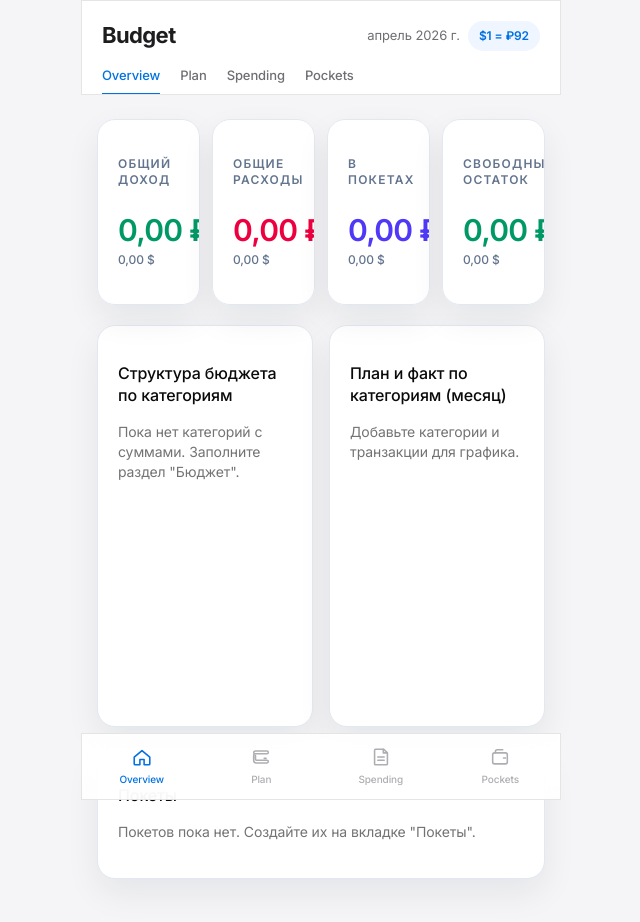
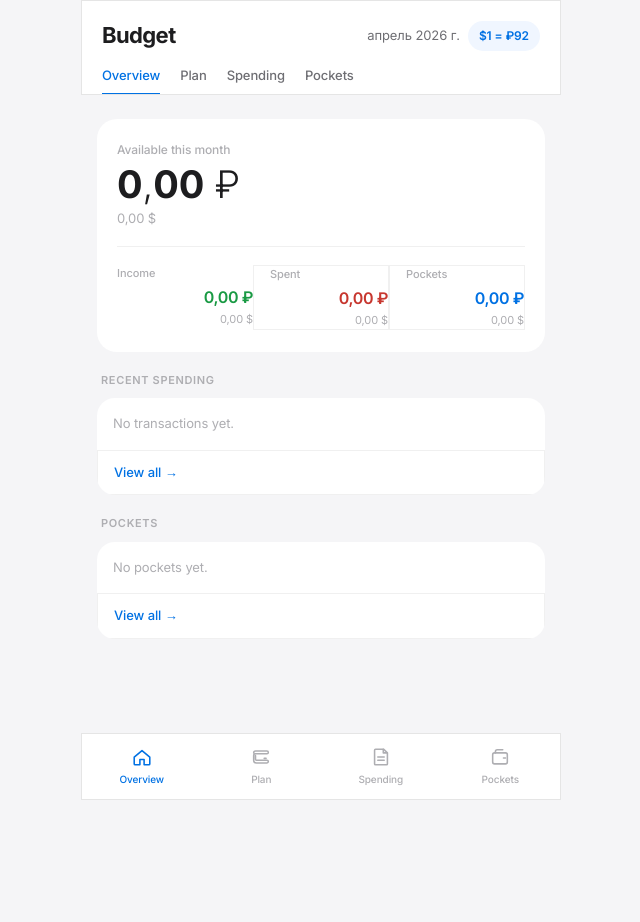
Before and after one commit to roxannication-arch/careerplusresearch, a Next.js app in the folder family-budget/: page /dashboard in a window 1280 px wide. Shown: the top 922 px of the page, without its empty margins (319-959 px from the left). After the commit the page ends 880 px from the top, so only its background shows below. Built offline with nearby package versions, Linux system fonts and the light colour scheme.

Commit message:
feat: redesign overview page hero and previews
Co-authored-by: roxannication-arch <roxannication-arch@users.noreply.github.com>

```diff
--- a/family-budget/app/dashboard/page.tsx
+++ b/family-budget/app/dashboard/page.tsx
@@ -1,159 +1,336 @@
 "use client";
 
+import Link from "next/link";
 import { useMemo } from "react";
-import { Bar, BarChart, Cell, Pie, PieChart, ResponsiveContainer, Tooltip, XAxis, YAxis } from "recharts";
 
-import { MetricCard } from "@/components/MetricCard";
-import { PocketCard } from "@/components/PocketCard";
-import { Card, CardContent, CardHeader, CardTitle } from "@/components/ui/card";
-import { formatRub } from "@/lib/currency";
+import { formatRub, formatUsd, toRub, toUsd } from "@/lib/currency";
 import {
-  calculateCategorySummary,
   calculateIncomeTotals,
-  calculateRunningBalance,
-  calculateTotalExpenses,
+  calculatePlannedExpenseTotals,
   calculatePocketTotals,
 } from "@/lib/summary";
+import { Currency } from "@/lib/types";
 import { useBudget } from "@/components/BudgetProvider";
+import { cn } from "@/lib/utils";
 
-const chartPalette = ["#6366f1", "#10b981", "#f59e0b", "#ef4444", "#8b5cf6", "#0ea5e9"];
+type IconKind = "rent" | "groceries" | "transport" | "entertainment" | "phone";
 
-function tooltipFormatter(value: unknown) {
-  if (typeof value === "number") {
-    return formatRub(value);
+function detectExpenseKind(name: string): IconKind {
+  const lowered = name.toLowerCase();
+  if (/(rent|аренд|кварт|жиль)/.test(lowered)) return "rent";
+  if (/(transport|бенз|такси|авто|машин|метро)/.test(lowered)) return "transport";
+  if (/(phone|телефон|связ|интернет|mobile)/.test(lowered)) return "phone";
+  if (/(entertain|развлеч|досуг|кино|игр)/.test(lowered)) return "entertainment";
+  return "groceries";
 }
-  if (typeof value === "string") {
-    const parsed = Number.parseFloat(value);
-    return Number.isFinite(parsed) ? formatRub(parsed) : value;
+
+function getIconColors(kind: IconKind): { background: string; color: string } {
+  if (kind === "rent") return { background: "var(--red-bg)", color: "var(--red)" };
+  if (kind === "transport") return { background: "var(--purple-bg)", color: "var(--purple)" };
+  if (kind === "phone") return { background: "var(--amber-bg)", color: "var(--amber)" };
+  if (kind === "entertainment") return { background: "var(--blue-bg)", color: "var(--blue)" };
+  return { background: "var(--green-bg)", color: "var(--green)" };
 }
-  if (Array.isArray(value) && value.length > 0) {
-    const first = value[0];
-    if (typeof first === "number") {
-      return formatRub(first);
+
+function IconGlyph({ kind }: { kind: IconKind }) {
+  if (kind === "rent") {
+    return (
+      <svg width="18" height="18" viewBox="0 0 24 24" fill="none" aria-hidden="true">
+        <path d="M4 10.2 12 4l8 6.2v8.3a1 1 0 0 1-1 1h-5.1v-5.9h-3.8v5.9H5a1 1 0 0 1-1-1v-8.3Z" stroke="currentColor" strokeWidth="1.5" strokeLinecap="round" strokeLinejoin="round" />
+      </svg>
+    );
   }
-    if (typeof first === "string") {
-      const parsed = Number.parseFloat(first);
-      return Number.isFinite(parsed) ? formatRub(parsed) : first;
+
+  if (kind === "groceries") {
+    return (
+      <svg width="18" height="18" viewBox="0 0 24 24" fill="none" aria-hidden="true">
+        <rect x="4" y="5" width="16" height="15" rx="2.5" stroke="currentColor" strokeWidth="1.5" />
+        <path d="M8 3.5v3M16 3.5v3M4 9h16M8 12.5h3M13 12.5h3M8 16h3M13 16h3" stroke="currentColor" strokeWidth="1.5" strokeLinecap="round" />
+      </svg>
+    );
   }
+
+  if (kind === "transport") {
+    return (
+      <svg width="18" height="18" viewBox="0 0 24 24" fill="none" aria-hidden="true">
+        <path d="M6.5 15.5h11l-.8-4.2a2 2 0 0 0-2-1.6H9.3a2 2 0 0 0-2 1.6l-.8 4.2Z" stroke="currentColor" strokeWidth="1.5" strokeLinecap="round" strokeLinejoin="round" />
+        <path d="M6 15.5v2.2M18 15.5v2.2M8 12h8" stroke="currentColor" strokeWidth="1.5" strokeLinecap="round" />
+        <circle cx="8" cy="18" r="1" fill="currentColor" />
+        <circle cx="16" cy="18" r="1" fill="currentColor" />
+      </svg>
+    );
   }
-  return "—";
+
+  if (kind === "phone") {
+    return (
+      <svg width="18" height="18" viewBox="0 0 24 24" fill="none" aria-hidden="true">
+        <path d="M5 8h14M5 12h14M5 16h9" stroke="currentColor" strokeWidth="1.5" strokeLinecap="round" />
+      </svg>
+    );
+  }
+
+  return (
+    <svg width="18" height="18" viewBox="0 0 24 24" fill="none" aria-hidden="true">
+      <circle cx="12" cy="12" r="6" stroke="currentColor" strokeWidth="1.5" />
+    </svg>
+  );
+}
+
+function IconWrap({ kind }: { kind: IconKind }) {
+  const colors = getIconColors(kind);
+  return (
+    <span
+      className="inline-flex h-9 w-9 shrink-0 items-center justify-center rounded-[10px]"
+      style={{ backgroundColor: colors.background, color: colors.color }}
+    >
+      <IconGlyph kind={kind} />
+    </span>
+  );
+}
+
+function DualAmount({
+  amount,
+  currency,
+  exchangeRate,
+  primaryClassName = "text-[16px] font-semibold tracking-[-0.4px] text-[var(--ink)]",
+  secondaryClassName = "mt-0.5 text-[11px] text-[var(--ink3)]",
+  negative,
+}: {
+  amount: number;
+  currency: Currency;
+  exchangeRate: number;
+  primaryClassName?: string;
+  secondaryClassName?: string;
+  negative?: boolean;
+}) {
+  const signed = negative ? -Math.abs(amount) : amount;
+  const primary = currency === "USD" ? formatUsd(signed) : formatRub(signed);
+  const secondary =
+    currency === "USD"
+      ? formatRub(toRub(signed, "USD", exchangeRate))
+      : formatUsd(toUsd(signed, "RUB", exchangeRate));
+
+  return (
+    <div className="text-right">
+      <p className={primaryClassName}>{primary}</p>
+      <p className={secondaryClassName}>{secondary}</p>
+    </div>
+  );
+}
+
+function BigValue({ value }: { value: string }) {
+  return (
+    <span className="text-[38px] font-light leading-none tracking-[-1.5px] text-[var(--ink)]">
+      {Array.from(value).map((char, index) =>
+        /\d/.test(char) ? (
+          <b key={`${char}-${index}`} className="font-bold">
+            {char}
+          </b>
+        ) : (
+          <span key={`${char}-${index}`}>{char}</span>
+        ),
+      )}
+    </span>
+  );
+}
+
+function formatDateTime(dateValue: string): string {
+  const parsed = new Date(`${dateValue}T00:00:00`);
+  if (Number.isNaN(parsed.getTime())) {
+    return `${dateValue} · 00:00`;
+  }
+
+  const datePart = parsed.toLocaleDateString("ru-RU", {
+    day: "2-digit",
+    month: "short",
+  });
+  const timePart = parsed.toLocaleTimeString("ru-RU", {
+    hour: "2-digit",
+    minute: "2-digit",
+  });
+  return `${datePart} · ${timePart}`;
 }
 
 export default function DashboardPage() {
-  const { monthData, addFundsToPocket, updatePocket, deletePocket } = useBudget();
+  const { monthData } = useBudget();
   const income = useMemo(() => calculateIncomeTotals(monthData), [monthData]);
-  const expenses = useMemo(() => calculateTotalExpenses(monthData), [monthData]);
+  const plannedExpenses = useMemo(() => calculatePlannedExpenseTotals(monthData), [monthData]);
   const pockets = useMemo(() => calculatePocketTotals(monthData), [monthData]);
-  const running = useMemo(() => calculateRunningBalance(monthData), [monthData]);
-  const categorySummary = useMemo(() => calculateCategorySummary(monthData), [monthData]);
+  const available = useMemo(
+    () => ({
+      rub: income.rub - plannedExpenses.rub - pockets.rub,
+      usd: income.usd - plannedExpenses.usd - pockets.usd,
+    }),
+    [income, plannedExpenses, pockets],
+  );
 
-  const chartData = categorySummary
-    .filter((item) => item.plannedRub > 0 || item.actualRub > 0)
-    .map((item) => ({
-      name: item.categoryName,
-      plannedRub: Number(item.plannedRub.toFixed(2)),
-      actualRub: Number(item.actualRub.toFixed(2)),
-    }));
+  const categoryNameById = useMemo(
+    () =>
+      monthData.expenses.reduce<Record<string, string>>((accumulator, expense) => {
+        accumulator[expense.id] = expense.name.trim() || "Без категории";
+        return accumulator;
+      }, {}),
+    [monthData.expenses],
+  );
+
+  const recentTransactions = useMemo(() => {
+    return [...monthData.transactions]
+      .sort((left, right) => {
+        const leftTs = new Date(`${left.date}T00:00:00`).getTime();
+        const rightTs = new Date(`${right.date}T00:00:00`).getTime();
+        return rightTs - leftTs;
+      })
+      .slice(0, 3);
+  }, [monthData.transactions]);
 
   return (
-    <div className="space-y-5">
-      <div className="grid gap-3 sm:grid-cols-2 xl:grid-cols-4">
-        <MetricCard title="Общий доход" rubValue={income.rub} usdValue={income.usd} tone="positive" />
-        <MetricCard title="Общие расходы" rubValue={expenses.rub} usdValue={expenses.usd} tone="negative" />
-        <MetricCard title="В покетах" rubValue={pockets.rub} usdValue={pockets.usd} tone="pocket" />
-        <MetricCard
-          title="Свободный остаток"
-          rubValue={running.rub}
-          usdValue={running.usd}
-          tone={running.rub >= 0 ? "positive" : "negative"}
+    <div className="-mx-4 -mt-6 bg-[var(--bg)] px-4 pt-6 pb-4">
+      <section className="mb-3 rounded-[20px] bg-[var(--white)] px-5 py-[22px]">
+        <p className="mb-1.5 text-[12px] font-medium text-[var(--ink3)]">Available this month</p>
+        <BigValue value={formatRub(available.rub)} />
+        <p className="mt-[5px] text-[13px] text-[var(--ink3)]">{formatUsd(available.usd)}</p>
+        <div className="my-[18px] h-[0.5px] bg-[var(--line)]" />
+        <div className="grid grid-cols-3 gap-0">
+          <div>
+            <p className="mb-1 text-[11px] font-medium text-[var(--ink3)]">Income</p>
+            <DualAmount
+              amount={income.rub}
+              currency="RUB"
+              exchangeRate={monthData.exchangeRate}
+              primaryClassName="text-[16px] font-semibold tracking-[-0.4px] text-[var(--green)]"
+              secondaryClassName="mt-0.5 text-[11px] text-[var(--ink3)]"
             />
           </div>
+          <div className="border-l border-[0.5px] border-[var(--line)] pl-4">
+            <p className="mb-1 text-[11px] font-medium text-[var(--ink3)]">Spent</p>
+            <DualAmount
+              amount={plannedExpenses.rub}
+              currency="RUB"
+              exchangeRate={monthData.exchangeRate}
+              primaryClassName="text-[16px] font-semibold tracking-[-0.4px] text-[var(--red)]"
+              secondaryClassName="mt-0.5 text-[11px] text-[var(--ink3)]"
+            />
+          </div>
+          <div className="border-l border-[0.5px] border-[var(--line)] pl-4">
+            <p className="mb-1 text-[11px] font-medium text-[var(--ink3)]">Pockets</p>
+            <DualAmount
+              amount={pockets.rub}
+              currency="RUB"
+              exchangeRate={monthData.exchangeRate}
+              primaryClassName="text-[16px] font-semibold tracking-[-0.4px] text-[var(--blue)]"
+              secondaryClassName="mt-0.5 text-[11px] text-[var(--ink3)]"
+            />
+          </div>
+        </div>
+      </section>
 
-      <div className="grid gap-4 lg:grid-cols-2">
-        <Card className="bg-white">
-          <CardHeader>
-            <CardTitle>Структура бюджета по категориям</CardTitle>
-          </CardHeader>
-          <CardContent className="h-72">
-            {chartData.length === 0 ? (
-              <p className="text-sm text-muted-foreground">
-                Пока нет категорий с суммами. Заполните раздел &quot;Бюджет&quot;.
+      <section>
+        <p className="mb-[10px] mt-5 px-1 text-[11px] font-semibold uppercase tracking-[0.06em] text-[var(--ink3)]">
+          Recent spending
         </p>
+        <div className="overflow-hidden rounded-2xl bg-[var(--white)]">
+          {recentTransactions.length === 0 ? (
+            <div className="px-4 py-4 text-[13px] text-[var(--ink3)]">No transactions yet.</div>
           ) : (
-              <ResponsiveContainer width="100%" height="100%">
-                <PieChart>
-                  <Pie
-                    data={chartData}
-                    dataKey="plannedRub"
-                    nameKey="name"
-                    innerRadius={54}
-                    outerRadius={96}
-                    paddingAngle={3}
+            recentTransactions.map((transaction, index) => {
+              const categoryName =
+                categoryNameById[transaction.categoryId] || transaction.note.trim() || "Без категории";
+              const kind = detectExpenseKind(categoryName);
+              return (
+                <div
+                  key={transaction.id}
+                  className={cn(
+                    "flex min-h-[52px] items-center gap-3 px-4 py-[13px]",
+                    index > 0 && "border-t border-[0.5px] border-[var(--line)]",
+                  )}
                 >
-                    {chartData.map((entry, index) => (
-                      <Cell key={entry.name} fill={chartPalette[index % chartPalette.length]} />
-                    ))}
-                  </Pie>
-                  <Tooltip
-                    formatter={tooltipFormatter}
-                    contentStyle={{ borderRadius: "12px", borderColor: "#e2e8f0" }}
+                  <IconWrap kind={kind} />
+                  <div className="min-w-0 flex-1">
+                    <p className="truncate text-[14px] font-medium tracking-[-0.2px] text-[var(--ink)]">
+                      {categoryName}
+                    </p>
+                    <p className="mt-[2px] truncate text-[11px] text-[var(--ink3)]">
+                      {transaction.note.trim()
+                        ? `${formatDateTime(transaction.date)} · ${transaction.note.trim()}`
+                        : formatDateTime(transaction.date)}
+                    </p>
+                  </div>
+                  <DualAmount
+                    amount={transaction.amount}
+                    currency={transaction.currency}
+                    exchangeRate={monthData.exchangeRate}
+                    primaryClassName="text-[14px] font-semibold tracking-[-0.3px] text-[var(--red)]"
+                    secondaryClassName="mt-0.5 text-[11px] text-[var(--ink3)]"
+                    negative
                   />
-                </PieChart>
-              </ResponsiveContainer>
+                </div>
+              );
+            })
           )}
-          </CardContent>
-        </Card>
+          <Link
+            href="/transactions"
+            className="block w-full border-t border-[0.5px] border-[var(--line)] px-4 py-3 text-[13px] font-medium text-[var(--blue)]"
+          >
+            View all →
+          </Link>
+        </div>
+      </section>
 
-        <Card className="bg-white">
-          <CardHeader>
-            <CardTitle>План и факт по категориям (месяц)</CardTitle>
-          </CardHeader>
-          <CardContent className="h-72">
-            {chartData.length === 0 ? (
-              <p className="text-sm text-muted-foreground">Добавьте категории и транзакции для графика.</p>
+      <section>
+        <p className="mb-[10px] mt-5 px-1 text-[11px] font-semibold uppercase tracking-[0.06em] text-[var(--ink3)]">
+          Pockets
+        </p>
+        <div className="overflow-hidden rounded-2xl bg-[var(--white)]">
+          {monthData.pockets.length === 0 ? (
+            <div className="px-4 py-4 text-[13px] text-[var(--ink3)]">No pockets yet.</div>
           ) : (
-              <ResponsiveContainer width="100%" height="100%">
-                <BarChart data={chartData} margin={{ top: 8, right: 8, left: 0, bottom: 20 }}>
-                  <XAxis dataKey="name" tick={{ fontSize: 12 }} angle={-20} textAnchor="end" height={56} />
-                  <YAxis tickFormatter={(value) => `${Math.round(value / 1000)}k`} />
-                  <Tooltip
-                    formatter={tooltipFormatter}
-                    contentStyle={{ borderRadius: "12px", borderColor: "#e2e8f0" }}
+            monthData.pockets.map((pocket, index) => {
+              const target = pocket.targetAmount ?? 0;
+              const progress = target > 0 ? Math.min((pocket.savedAmount / target) * 100, 100) : 0;
+              const primary =
+                pocket.currency === "USD"
+                  ? formatUsd(pocket.savedAmount)
+                  : formatRub(pocket.savedAmount);
+              const secondary =
+                pocket.currency === "USD"
+                  ? formatRub(toRub(pocket.savedAmount, "USD", monthData.exchangeRate))
+                  : formatUsd(toUsd(pocket.savedAmount, "RUB", monthData.exchangeRate));
+
+              return (
+                <div
+                  key={pocket.id}
+                  className={cn(
+                    "px-4 py-4",
+                    index > 0 && "border-t border-[0.5px] border-[var(--line)]",
+                  )}
+                >
+                  <div className="flex items-start justify-between gap-3">
+                    <p className="truncate text-[14px] font-medium text-[var(--ink)]">{pocket.name || "Pocket"}</p>
+                    <div className="text-right">
+                      <p className="text-[13px] font-semibold" style={{ color: pocket.color }}>
+                        {primary} · {Math.round(progress)}%
+                      </p>
+                      <p className="mt-0.5 text-[11px] text-[var(--ink3)]">{secondary}</p>
+                    </div>
+                  </div>
+                  <div className="mt-2 h-[3px] overflow-hidden rounded-[2px] bg-[var(--bg)]">
+                    <div
+                      className="h-full rounded-[2px]"
+                      style={{ width: `${progress}%`, backgroundColor: pocket.color }}
                     />
-                  <Bar dataKey="plannedRub" name="План" fill="#6366f1" radius={[8, 8, 0, 0]} />
-                  <Bar dataKey="actualRub" name="Факт" fill="#ef4444" radius={[8, 8, 0, 0]} />
-                </BarChart>
-              </ResponsiveContainer>
+                  </div>
+                </div>
+              );
+            })
           )}
-          </CardContent>
-        </Card>
+          <Link
+            href="/pockets"
+            className="block w-full border-t border-[0.5px] border-[var(--line)] px-4 py-3 text-[13px] font-medium text-[var(--blue)]"
+          >
+            View all →
+          </Link>
         </div>
-
-      <Card className="bg-white">
-        <CardHeader>
-          <CardTitle>Покеты</CardTitle>
-        </CardHeader>
-        <CardContent>
-          {monthData.pockets.length === 0 ? (
-            <p className="text-sm text-muted-foreground">
-              Покетов пока нет. Создайте их на вкладке &quot;Покеты&quot;.
-            </p>
-          ) : (
-            <div className="grid gap-3 lg:grid-cols-2">
-              {monthData.pockets.map((pocket) => (
-                <PocketCard
-                  key={pocket.id}
-                  pocket={pocket}
-                  exchangeRate={monthData.exchangeRate}
-                  onUpdate={(patch) => updatePocket(pocket.id, patch)}
-                  onDelete={() => deletePocket(pocket.id)}
-                  onAddFunds={(amount, currency) => addFundsToPocket(pocket.id, amount, currency)}
-                />
-              ))}
-            </div>
-          )}
-        </CardContent>
-      </Card>
+      </section>
     </div>
   );
 }
```
Lines whose indentation alone changed are shown as unchanged.
